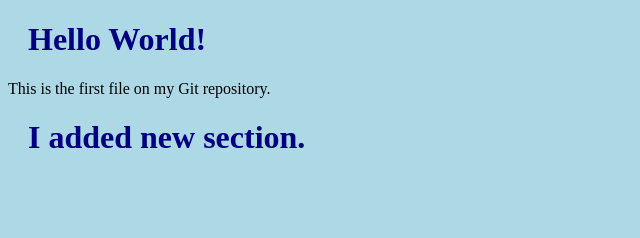
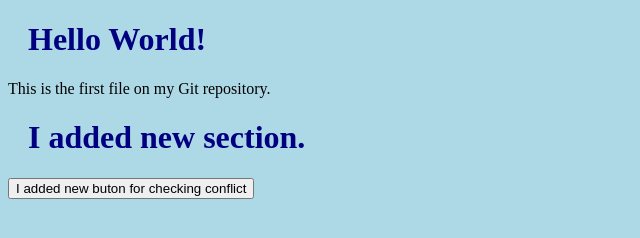
Before and after one commit to 5shine1/test, a plain HTML site: page index.html in a window 1280 px wide. Shown: the whole page, without its empty margins (0-640 px from the left). Drawn offline with Linux system fonts and the light colour scheme.

Commit message:
updated: index.html button

```diff
--- a/index.html
+++ b/index.html
@@ -8,5 +8,6 @@
     <h1>Hello World!</h1>
     <p>This is the first file on my Git repository.</p>
 		<a><h1>I added new section.</h1></a>
+		<button>I added new buton for checking conflict</button>
   </body>
 </html>
```
